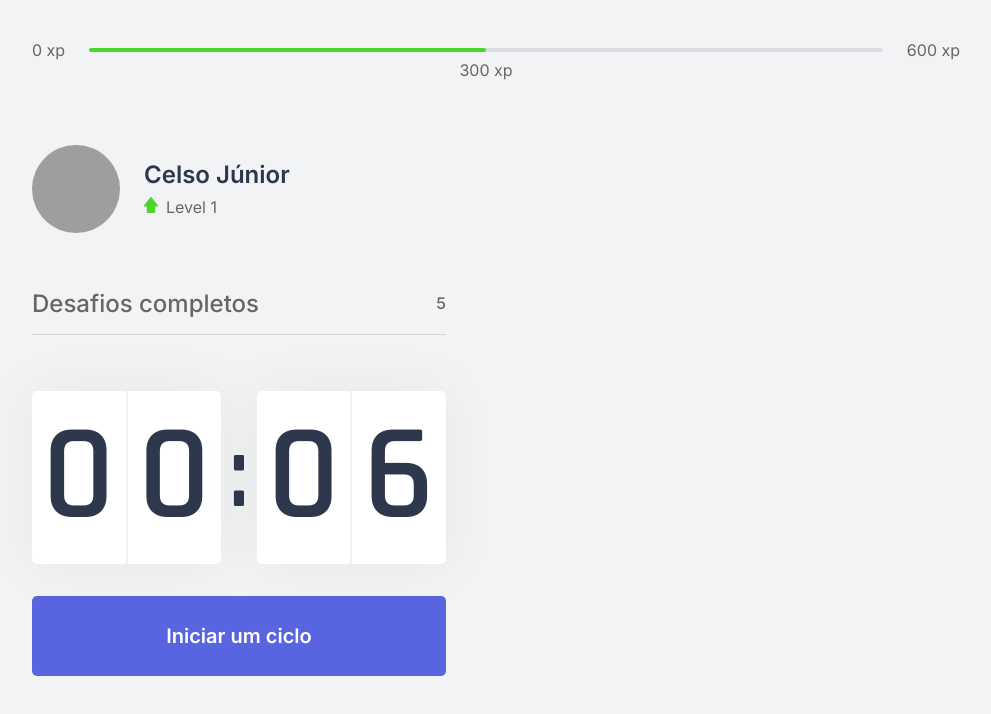
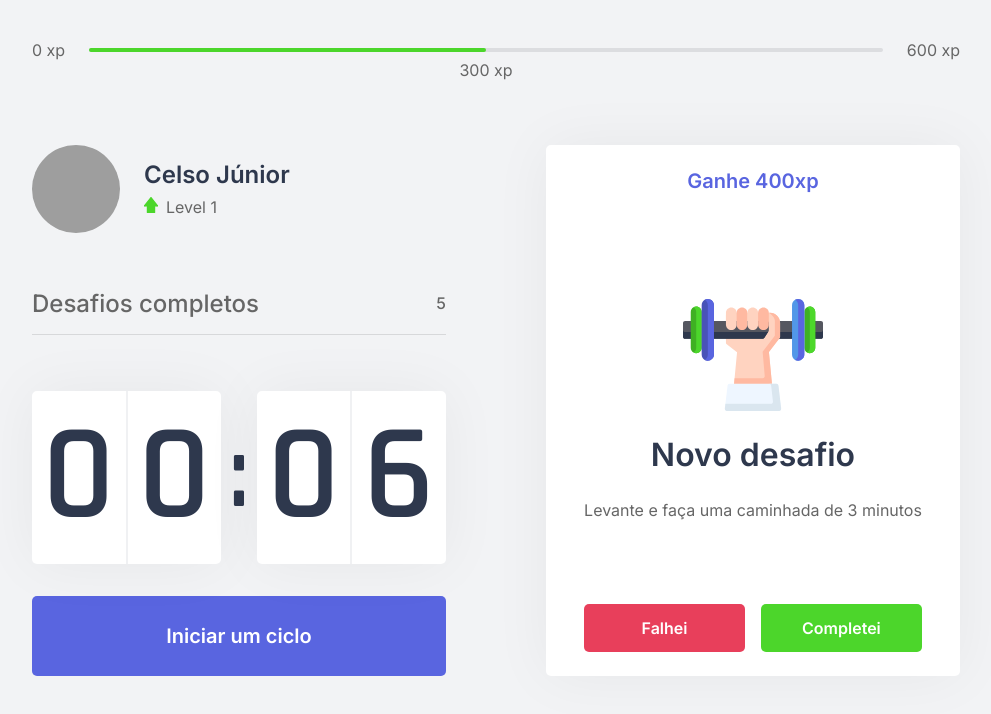
Before and after one commit to Gubeal/move-it, a Next.js app in the folder moveit-next/: page / in a window 1280 px wide. Shown: the top 714 px of the page, without its empty margins (144-1135 px from the left). Built offline with nearby package versions, Linux system fonts and the light colour scheme; grey boxes are pictures that could not be loaded.

Commit message:
Create component Challenge Box

```diff
--- /dev/null
+++ b/moveit-next/src/components/ChallengeBox.tsx
@@ -0,0 +1,34 @@
+import styles from '../styles/components/ChallengeBox.module.css';
+
+export function ChallengeBox() {
+  const hasActiveChallenge = true;
+
+  return (
+    <div className={styles.challengeBoxContainer}>
+      { hasActiveChallenge ? (
+        <div className={styles.challengeActive}>
+          <header>Ganhe 400xp</header>
+
+          <main>
+            <img src="icons/body.svg" alt=""/>
+            <strong>Novo desafio</strong>
+            <p>Levante e faça uma caminhada de 3 minutos</p>
+          </main>
+
+          <footer>
+            <button type='button' className={styles.challengeFailedButton}>Falhei</button>
+            <button type='button' className={styles.challengeSuccededButton}>Completei</button>
+          </footer>
+        </div>
+      ) : (
+        <div className={styles.challengeNotActive}>
+        <strong>Finalize um ciclo para receber um desafio</strong>
+        <p>
+          <img src="icons/level-up.svg" alt="Level Up"/>
+          Avance de level completando desafios
+        </p>
+      </div>
+      )}
+    </div>
+  );
+}
--- a/moveit-next/src/pages/index.tsx
+++ b/moveit-next/src/pages/index.tsx
@@ -5,6 +5,7 @@
 import styles from "../styles/pages/Home.module.css";
 
 import Head from 'next/head';
+import { ChallengeBox } from "../components/ChallengeBox";
 
 export default function Home() {
   return (
@@ -20,7 +21,7 @@
           <Countdown />
         </div>
         <div>
-
+          <ChallengeBox />
         </div>
       </section>
     </div>
--- /dev/null
+++ b/moveit-next/src/styles/components/ChallengeBox.module.css
@@ -0,0 +1,110 @@
+.challengeBoxContainer {
+  height: 100%;
+
+  background: var(--white);
+  border-radius: 5px;
+  box-shadow: 0 0 60px rgba(0, 0, 0, 0.05);
+  padding: 1.5rem 2rem;
+
+  display: flex;
+  flex-direction: column;
+  align-items: center;
+  justify-content: center;
+
+  text-align: center;
+}
+
+.challengeNotActive {
+  display: flex;
+  flex-direction: column;
+  align-items: center;
+}
+
+.challengeNotActive strong {
+  font-size: 1.5rem;
+  font-weight: 500;
+  line-height: 1.4;
+}
+
+.challengeNotActive p {
+  display: flex;
+  flex-direction: column;
+  align-items: center;
+  line-height: 1.4;
+  max-width: 70%;
+  margin-top: 3rem;
+}
+
+.challengeNotActive p img {
+  margin-bottom: 1rem;
+}
+
+.challengeActive {
+  height: 100%;
+
+  display: flex;
+  flex-direction: column;
+}
+
+.challengeActive header {
+  color: var(--blue);
+  font-weight: 600;
+  font-size: 1.25rem;
+  padding: 0 2rem 1.5rem;
+  border-bottom: 1 px solid var(--gray-line);
+}
+
+.challengeActive main {
+  flex: 1;
+  display: flex;
+  flex-direction: column;
+  align-items: center;
+  justify-content: center;
+}
+
+.challengeActive main strong {
+  font-weight: 600;
+  font-size: 2rem;
+  color: var(--title);
+  margin: 1.5rem;
+}
+
+.challengeActive main p {
+  line-height: 1.5;
+}
+
+.challengeActive footer {
+  display: grid;
+  grid-template-columns: 1fr 1fr;
+  gap: 1rem;
+}
+
+.challengeActive footer button {
+  height: 3rem;
+
+  display: flex;
+  align-items: center;
+  justify-content: center;
+
+  border: 0;
+  border-radius: 5px;
+
+  color: var(--white);
+
+  font-size: 1rem;
+  font-weight: 600;
+
+  transition: filter 0.2s;
+}
+
+.challengeActive footer button.challengeFailedButton {
+  background: var(--red);
+}
+
+.challengeActive footer button.challengeSuccededButton {
+  background: var(--green);
+}
+
+.challengeActive footer button:hover {
+  filter: brightness(0.9);
+}
```
